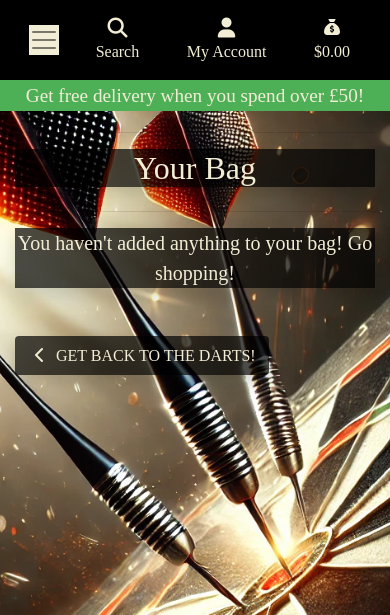
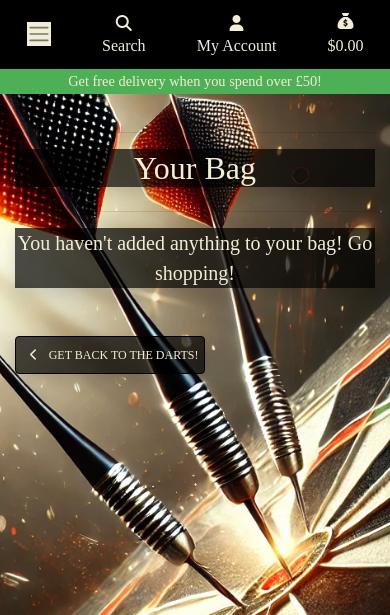
Before and after one commit to CamRaff/MP4-ArtOfDarts, a Django app: page /bag/ in a window 390 px wide. Shown: the top 615 px of the page. Run offline with Django 3.2, Linux system fonts and the light colour scheme; parts of the project's set-up code (start-up, migrations or seed data) failed here and were passed over; some libraries are stand-ins or nearby versions; some web fonts are replaced.

Commit message:
edits to CSS for responsiveness

```diff
--- a/bag/templates/bag/bag.html
+++ b/bag/templates/bag/bag.html
@@ -101,13 +100,13 @@
                         </table>
                         <div class="row">
                             <div class="col mb-5">
-                                <a href="{% url 'products' %}" class="btn rounded white shadow">
+                                <a href="{% url 'products' %}" class="btn border-black rounded white shadow">
                                     <span class="icon">
                                         <i class="fas fa-chevron-left"></i>
                                     </span>
-                                    <span class="text-uppercase">Back to the darts!</span>
+                                    <span class="text-uppercase">Back !</span>
                                 </a>
-                                <a href="{% url 'checkout' %}" class="btn rounded white shadow float-right">
+                                <a href="{% url 'checkout' %}" class="btn border-black rounded white shadow float-right">
                                     <span class="icon">
                                         <i class="fas fa-lock"></i>
                                     </span>
@@ -118,7 +117,7 @@
                     </div>
                 {% else %}
                     <p class="lead mb-5 white shadow text-center">You haven't added anything to your bag! Go shopping!</p>
-                    <a href="{% url 'products' %}" class="btn btn-outline-black rounded white shadow">
+                    <a href="{% url 'products' %}" class="btn border-black rounded white shadow">
                         <span class="icon">
                             <i class="fas fa-chevron-left"></i>
                         </span>
--- a/checkout/templates/checkout/checkout.html
+++ b/checkout/templates/checkout/checkout.html
@@ -100,7 +100,7 @@
                                 <input type="checkbox" class="form-check-input ml-2 mr-2" id="id-save-info" name="save-info" checked>
                                 <label class="form-check-label white pr-1" for="id_save-info">Save this delivery information to my profile</label>
                             {% else %}
-                                <label for="id_save_info" class="form-check-label white shadow rounded px-2">
+                                <label for="id_save_info" class="form-check-label white rounded px-2">
                                     <a href="{% url 'account_signup' %}" class="text-success">Create an account</a> or
                                     <a href="{% url 'account_login' %}" class="text-success">log in</a> to save this information
                                 </label>
@@ -123,13 +123,13 @@
                         <span class="">Your card will be charged <strong>£{{ grand_total|floatformat:2 }}</strong></span>
                     </p>
                     <div class="text-right mt-2 mb-2">
-                        <a href="{% url 'view_bag' %}" class="btn shadow rounded white float-left">
+                        <a href="{% url 'view_bag' %}" class="btn shadow rounded white float-left checkout-btn">
                             <span class="icon">
                                 <i class="fas fa-chevron-left white"></i>
                             </span>
                             <span class="font-weight-bold">Adjust your bag</span>
                         </a>
-                        <button class="btn rounded shadow white" id="submit-button">
+                        <button class="btn rounded shadow white checkout-btn" id="submit-button">
                             <span class="font-weight-bold">Complete Order</span>
                             <span class="icon">
                                 <i class="fas fa-lock white"></i>
--- a/products/templates/products/all_products.html
+++ b/products/templates/products/all_products.html
@@ -30,7 +30,7 @@
                 <!-- <div class="row mt-1 mb-2"></div> -->
                 <div class="row mt-1 mb-4">
                     <div class="col-12 col-md-8 my-auto order-last order-md-last d-flex justify-content-center justify-content-md-end">
-                        <div class="sort-select-wrapper w-25">
+                        <div class="sort-select-wrapper w-50">
                             <select name="" id="sort-selector" class="custom-select custom-select-sm rounded border border-black white shadow">
                                 <option value="reset" {% if current_sorting == 'None_None' %}selected{% endif %}>Sort by...</option>
                                 <option value="price_asc" {% if current_sorting == 'price_asc' %}selected{% endif %}>Price (low to high)</option>
--- a/static/css/base.css
+++ b/static/css/base.css
@@ -293,6 +293,60 @@ input::placeholder {
     .home-container {
         padding-top: 15px;
     }
+
+    .display-4.logo-font.white {
+        font-size: 2rem;
+    }
+
+    .nav-link {
+        padding: 0.15rem;
+    }
+
+    .nav-link i.fa-lg {
+        font-size: 1rem;
+    }
+
+    .navbar-toggler {
+        padding: .6rem .6rem;
+        font-size: 1rem;
+    }
+
+    #delivery-banner h4 {
+        font-size: .9rem;
+    }
+
+    .btn.border-black, .btn.add-back {
+        padding: .357rem .357rem;
+        font-size: .75rem;
+    }
+
+    .bag-table {
+        font-size: .6rem;
+    }
+
+    .increment-qty.btn-sm, .decrement-qty.btn-sm {
+        font-size: .5rem !important;
+    }
+
+    .bag-amount {
+        font-size: .45rem;
+    }
+
+    .checkout-btn {
+        font-size: .6rem;
+    }
+
+    .qty-input {
+        max-width: 25px;
+    }
+
+    .input-group {
+        width: 80% !important;
+    }
+
+    .bag-th {
+        font-size: .5rem;
+    }
 }
 
 @media (max-width: 520px) {
--- a/templates/allauth/account/base.html
+++ b/templates/allauth/account/base.html
@@ -3,7 +3,7 @@
 {% block content %}
 <div class="container header-container">
     <div class="row">
-       <div class="col-6">
+       <div class="col-12 col-md-6">
             <div class="allauth-form-inner-content">
                 {% block inner_content %}
                 {% endblock %}
--- a/templates/includes/main-nav.html
+++ b/templates/includes/main-nav.html
@@ -1,5 +1,10 @@
 <div class="collapse navbar-collapse" id="main-nav">
     <ul class="navbar-nav w-auto mx-auto">
+        <li class="nav-item d-block d-md-none">
+            <a href="{% url 'home' %}" class="logo-font font-weight-bold nav-link white mr-5" id="home-link">
+                Home
+            </a>
+        </li>
         <li class="nav-item dropdown">
             <a href="#" class="logo-font font-weight-bold nav-link white mr-5" id="all-products-link" data-toggle="dropdown" aria-haspopup="true" aria-expanded="false">
                 All Products
```
Also changed, not shown: other parts of bag/templates/bag/bag.html (+14 -15 lines).
